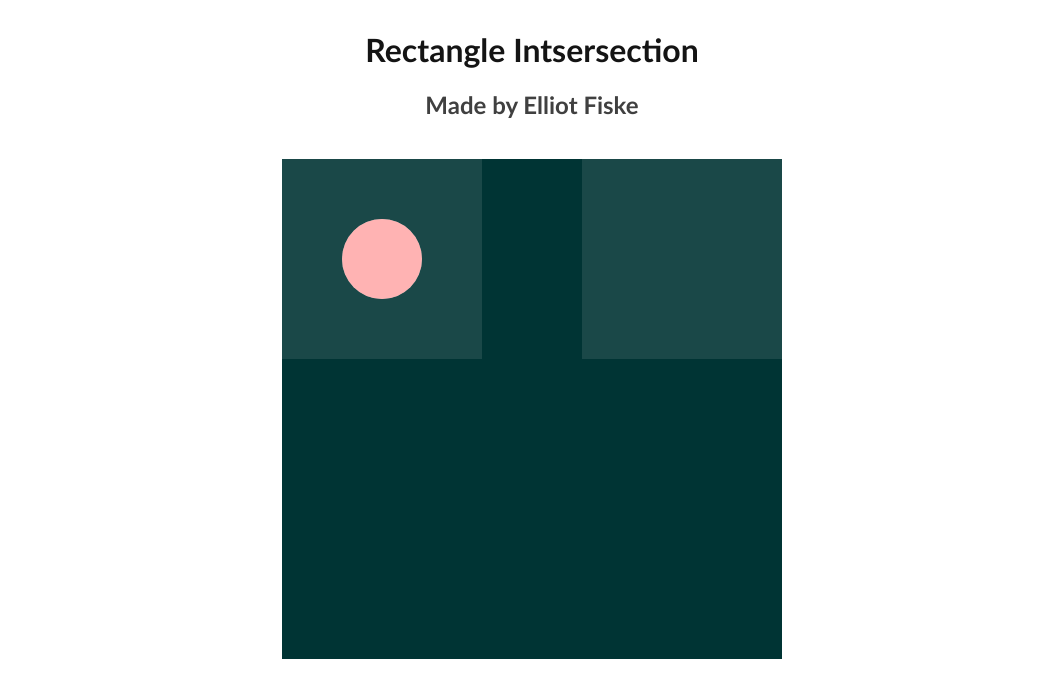
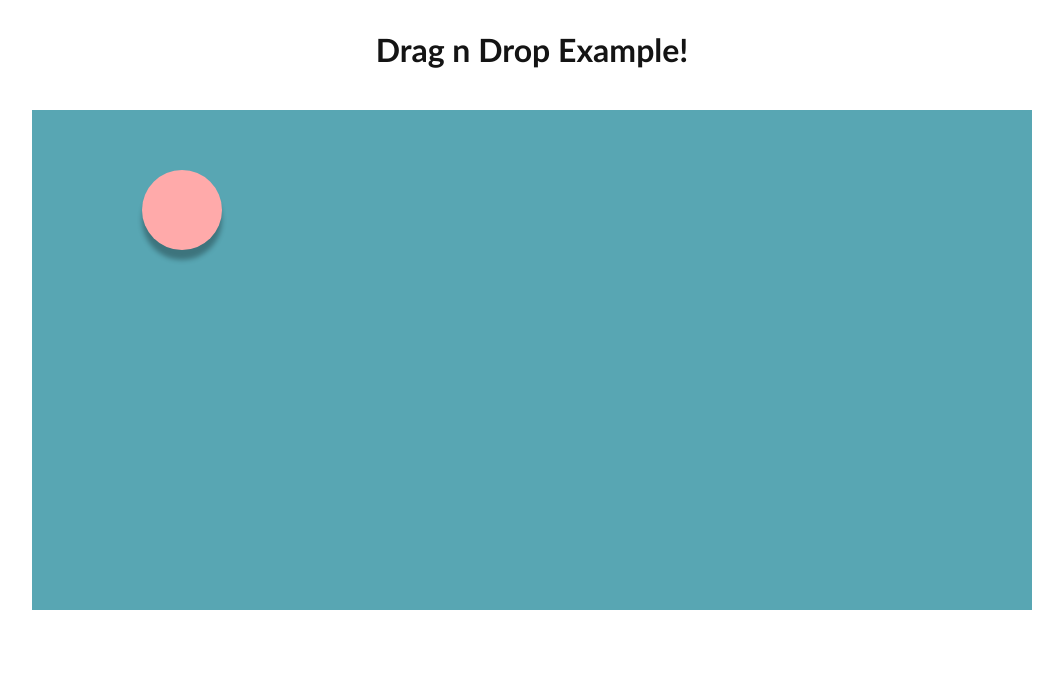
Before and after one commit to elliotfiske/dnd-spike, a plain HTML site: page index.html in a window 1280 px wide. Shown: the whole page, without its empty margins (108-1171 px from the left). Drawn offline with nearby package versions, Linux system fonts and the light colour scheme.

Commit message:
FInish demo

```diff
--- a/index.html
+++ b/index.html
@@ -1,15 +1,14 @@
 <html>
 <head>
-    <title>Rectangle Intersection!</title>
+    <title>Drag n Drop Example!</title>
     <link rel="stylesheet" type="text/css" href="rect.css" />
 </head>
 
 <body>
     <div id="container">
-        <h1 id="title">Rectangle Intsersection</h1>
-        <h2 id="subtitle">Made by Elliot Fiske</h2>
+        <h1 id="title">Drag n Drop Example!</h1>
 
-        <canvas id="rect-canvas" width="500" height="500">
+        <canvas id="rect-canvas" width="1000" height="500">
             Your browser does not support HTML5 canvas.
         </canvas>
     </div>
@@ -19,7 +18,5 @@
     <script src="requestAnimFrame.js"></script>
     <script src="rect.js"></script>
 
-    <script src="http://elliotfiske.com/bonald.js"></script>
-
 </body>
 </html>
--- a/rect.css
+++ b/rect.css
@@ -1,6 +1,6 @@
 canvas {
     margin: 20px 0;
-    background-color: rgb(0, 52, 52);
+    background-color: #58a6b3;
 }
 
 #container {
--- a/rect.js
+++ b/rect.js
@@ -87,15 +87,24 @@ var wasIntersecting = false;
 var rect1 = new Rect(10, 10, 50, 50);
 var rect2 = new Rect(60, 100, 160, 220);
 
-var snapRect1 = new Rect(0, 0, 200, 200);
-var snapRect2 = new Rect(300, 300, 200, 200);
-var snapRect2 = new Rect(0, 300, 200, 200);
-var snapRect2 = new Rect(300, 0, 200, 200);
-var snapRects = [snapRect1, snapRect2];
+var snapRect1 = new Rect(0, 0, 300, 200);
+var snapRect2 = new Rect(700, 300, 300, 200);
+var snapRect3 = new Rect(0, 300, 300, 200);
+var snapRect4 = new Rect(700, 0, 300, 200);
+var snapRects = [snapRect1, snapRect2, snapRect3, snapRect4];
 
-var circle = new Circle(300, 300, 50, 1.0);
+var circle = new Circle(snapRect1.center().x, snapRect1.center().y, 50, 1.0);
+
+var pluckEnabled = true;
 
 var home = snapRect1;
+var originalHome = home;    ///< The FIRST home the user dragged off of, this mouse click
+                            ///< Cleared when the user leaves the originalHome
+
+var hovering = false;
+var hoverExpansion = 0;
+
+var dropped = false;
 
 /** Draw the specified rect on screen with specified color. */
 function drawRect(rect, color) {
@@ -103,12 +112,24 @@ function drawRect(rect, color) {
     context.fillRect(rect.x, rect.y, rect.width, rect.height);
 }
 
-function drawCircle(circle, color) {
+function drawCircle(circle, color, expansion, shadow) {
+    context.save();
     context.beginPath();
+
+    if (shadow) {
+        const alpha = 0.3; + expansion / 8.0;
+        context.shadowColor = "rgba(0, 0, 0, " + alpha + ")";
+        context.shadowBlur = 5;
+        context.shadowOffsetY = 10 + expansion * 5;
+    } else {
+        context.filter = 'blur(2px)';
+    }
+
     context.arc(circle.x, circle.y,
-                circle.radius, 0, 2*Math.PI, false);
+                circle.radius + expansion, 0, 2*Math.PI, false);
     context.fillStyle = color;
     context.fill();
+    context.restore();
 }
 
 /**
@@ -145,16 +166,27 @@ function update() {
 
     context.clearRect(0 , 0 , canvas.width, canvas.height);
 
-    if (home != null) {
-        const center = home.center();
-        const homeCirc = new Circle(center.x, center.y, circle.radius, 0.5);
-        drawCircle(homeCirc, 'rgba(255, 255, 255, 0.5)');
+    const MAX_CIRCLE_EXPAND = 3.0;
+
+    if (draggingCircle) {
+        snapRects.forEach(rect => {
+            const homeCirc = new Circle(rect.center().x, rect.center().y + 10, circle.radius, 0.5);
+            drawCircle(homeCirc, 'rgba(255, 255, 255, 0.4)', MAX_CIRCLE_EXPAND - 1.5, false);
+        });
     }
 
-    drawCircle(circle, "rgb(255, 170, 170)");
+    if (!dropped && hovering || draggingCircle) {
+        var hoverExpansionTarget = MAX_CIRCLE_EXPAND
+    } else {
+        var hoverExpansionTarget = 0.0
+    }
+
+    hoverExpansion += (hoverExpansionTarget - hoverExpansion) / 2;
+
+    drawCircle(circle, "rgba(255, 170, 170, 1.0)", hoverExpansion, true);
 
     snapRects.forEach(rect => {
-        drawRect(rect, 'rgba(255, 255, 255, 0.1)');
+        // drawRect(rect, 'rgba(255, 255, 255, 0.1)');
     })
 }
 
@@ -181,6 +213,8 @@ function mouseDownListener(evt) {
         draggingCircle = true;
     }
 
+    originalHome = home;
+
     mouseMoveListener(evt);
 }
 
@@ -191,17 +225,39 @@ function mouseDownListener(evt) {
 function mouseMoveListener(evt) {
     var mousePoint = getCanvasCoords(evt);
 
+    hovering = circleContainsPoint(circle, mousePoint);
+
+    if (dropped && !hovering) {
+        dropped = false;
+    }
+
     if (draggingCircle) {
         draggingTarget = mousePoint;
+    } else {
+        return;
+    }
+
+    if (originalHome && pluckEnabled) {
+        const pluckiness = 2.0
+        const x = (originalHome.center().x + mousePoint.x) / 2;
+        const y = (originalHome.center().y + mousePoint.y) / 2;
+        draggingTarget = { x: x, y: y };
+
+        if (!rectContainsPoint(originalHome, mousePoint)) {
+            originalHome = null;
+        }
+
+        return;
     }
 
     snapRects.forEach(rect => {
-        if (rect === home) { return; }
-
         if (rectContainsPoint(rect, mousePoint)) {
-            draggingTarget.x = rect.x + rect.width / 2;
-            draggingTarget.y = rect.y + rect.height / 2;
+            draggingTarget = {
+                x: rect.x + rect.width / 2,
+                y: rect.y + rect.height / 2
+            };
             home = rect;
+            originalHome = null;
         }
     })
 }
@@ -212,15 +268,8 @@ function mouseMoveListener(evt) {
  */
 function mouseUpListener(evt) {
     draggingCircle = false;
-    draggingTarget = null;
-
-    var mousePoint = getCanvasCoords(evt);
-
-    snapRects.forEach(rect => {
-        if (rectContainsPoint(rect, mousePoint)) {
-            home = rect;
-        }
-    })
+    draggingTarget = home;
+    dropped = true;
 }
 
 update();
```
Also changed, not shown: 1 other file.
